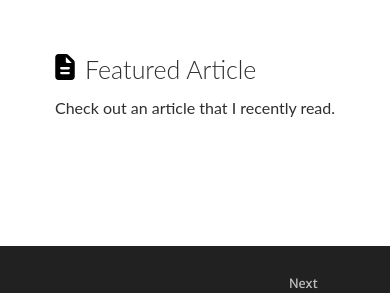
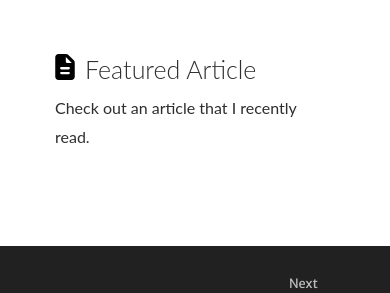
Before and after one commit to OliverOverend/ollyoverend.dev, an MkDocs documentation site: the page built from docs/index.md, in a window 390 px wide and 1137 px high. Shown: the part 682-975 px from the top of the window. Built offline with MkDocs 1.6.1 and Material for MkDocs 9.7.7, drawn with Linux system fonts in a browser that asks for light colours; some web fonts are replaced; comment, search, counter and statistics services are not loaded.

Commit message:
Adjusts min-width of feature items for better responsiveness and adds box-sizing for consistent layout

```diff
--- a/docs/html/home.html
+++ b/docs/html/home.html
@@ -66,10 +66,11 @@
 
     .feature-item {
         flex: 1;
-        min-width: 450px;
+        min-width: 250px;
         border-radius: 2px;
         margin: .5rem .5rem;
         font-family: 'Lato', sans-serif;
+        box-sizing: border-box;
         padding: 0 15px;
         word-break: break-word;
         background-color: white;
```
